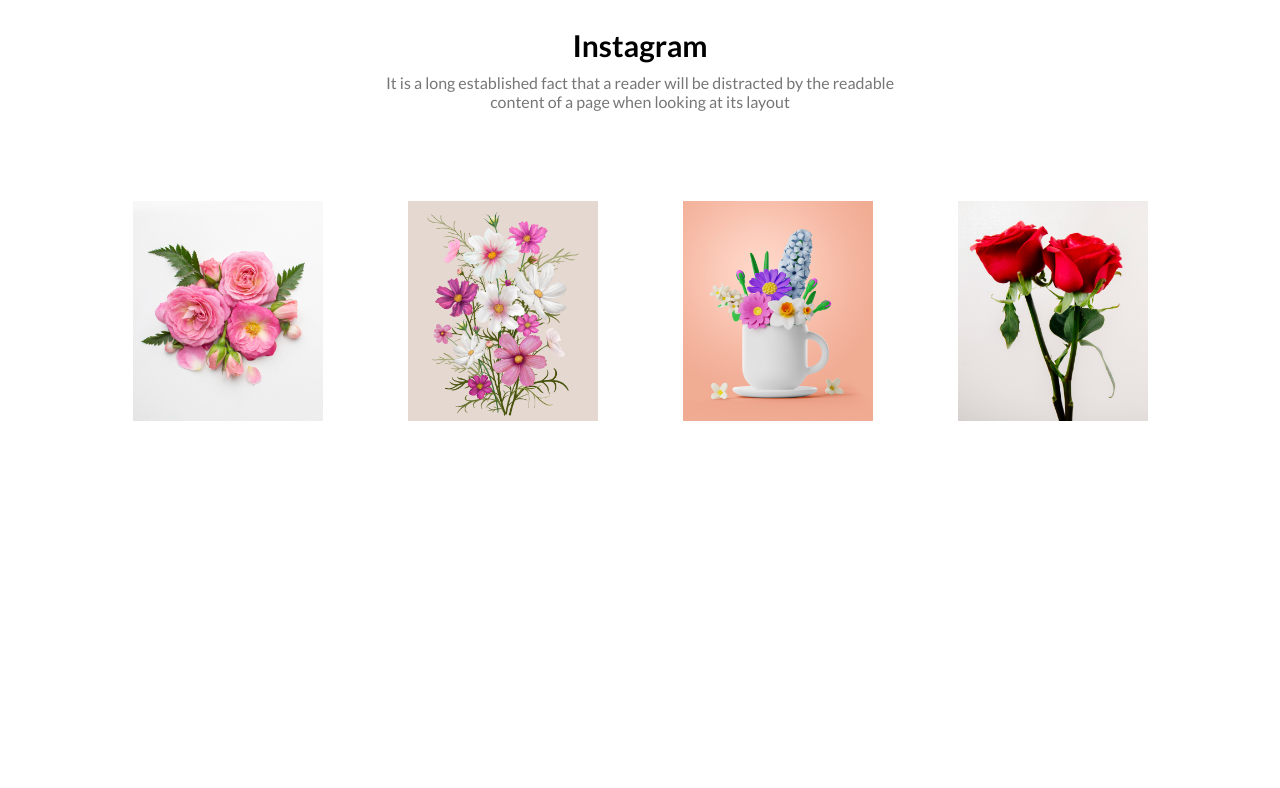
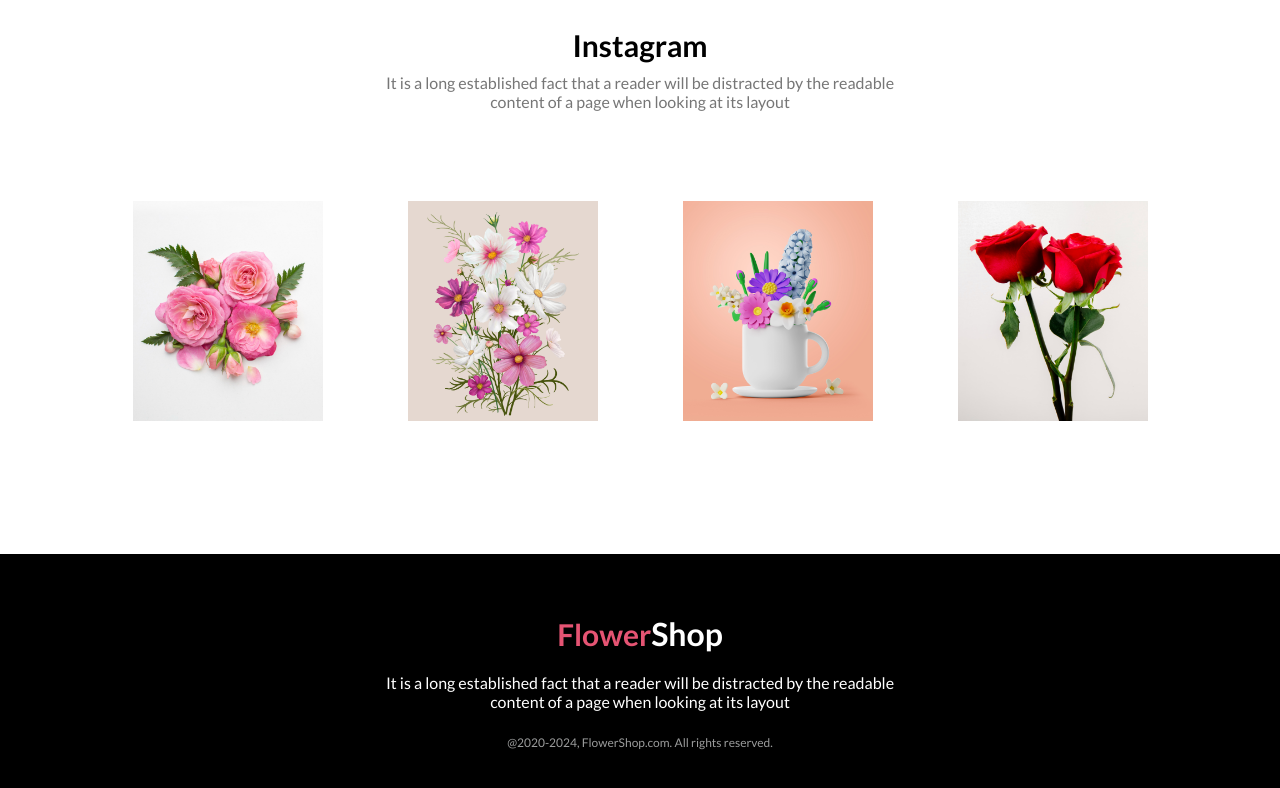
Before and after one commit to noushin-nusrat/flower-shop, a plain HTML site: page index.html in a window 1280 px wide. Shown: the part 1778-2566 px from the top of the page. Before the commit the page ends 2292 px from the top, so only its background shows below. Drawn offline with Linux system fonts and the light colour scheme; files whose address does not match are found by name.

Commit message:
added footer section

```diff
--- a/index.html
+++ b/index.html
@@ -107,8 +107,14 @@
       </section>
 
   </main>
-  <footer>
-
+  <footer class="footer">
+    <h1><span class="off">Flower</span>Shop</h1>
+    <p class="footer-p">
+      It is a long established fact that a reader will be distracted by the
+      readable <br />
+      content of a page when looking at its layout
+    </p>
+    <small class="copy-right">@2020-2024, FlowerShop.com. All rights reserved. </small>
   </footer>
 </body>
 
--- a/style/style.css
+++ b/style/style.css
@@ -190,3 +190,23 @@
 .instagram-img{
     width: 190px;
 }
+
+/* footer style */
+
+.footer{
+    text-align: center;
+    background-color: black;
+    margin-top: 40px;
+    padding: 60px;
+    color: white;
+}
+
+.footer-p{
+    margin-top: 20px;
+    margin: 20px;
+}
+
+.copy-right{
+    color: rgb(155, 156, 156);
+    font-size: 12px;
+}
```
